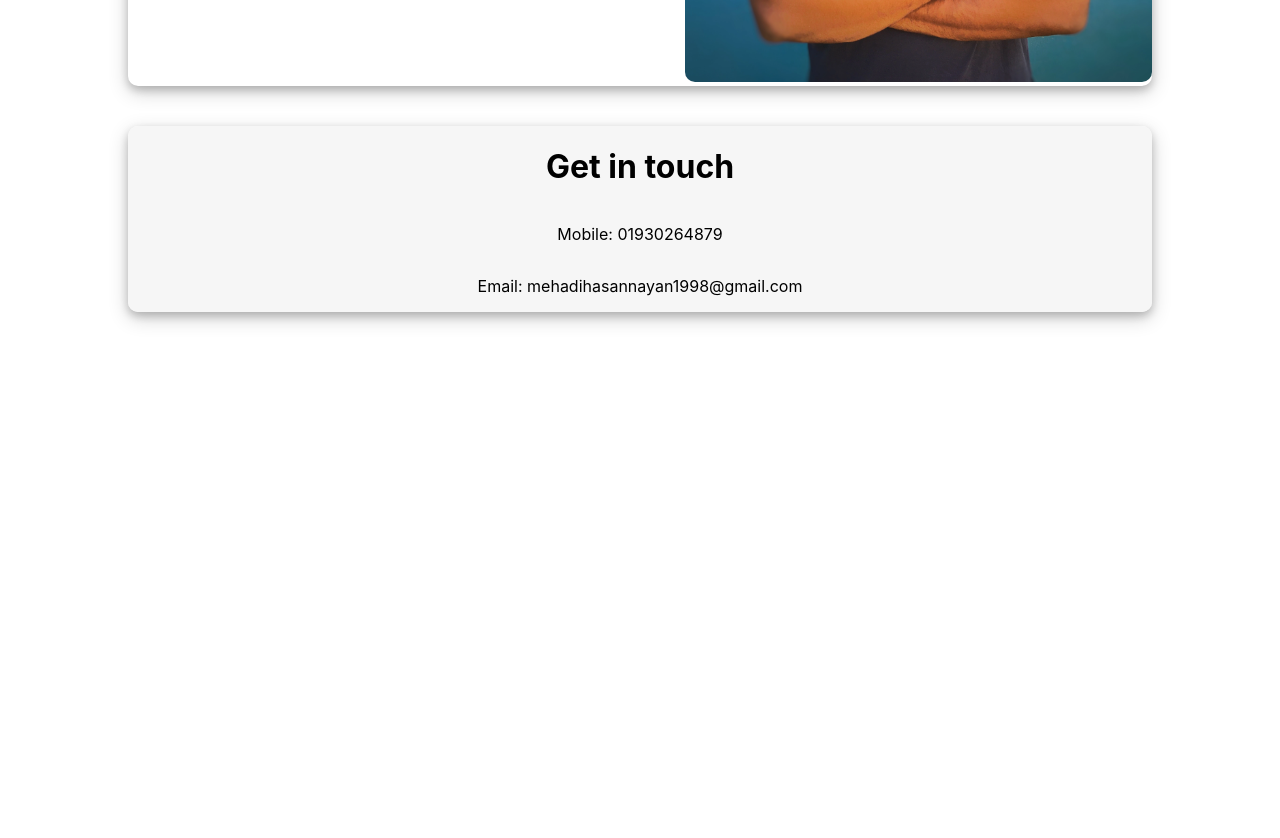
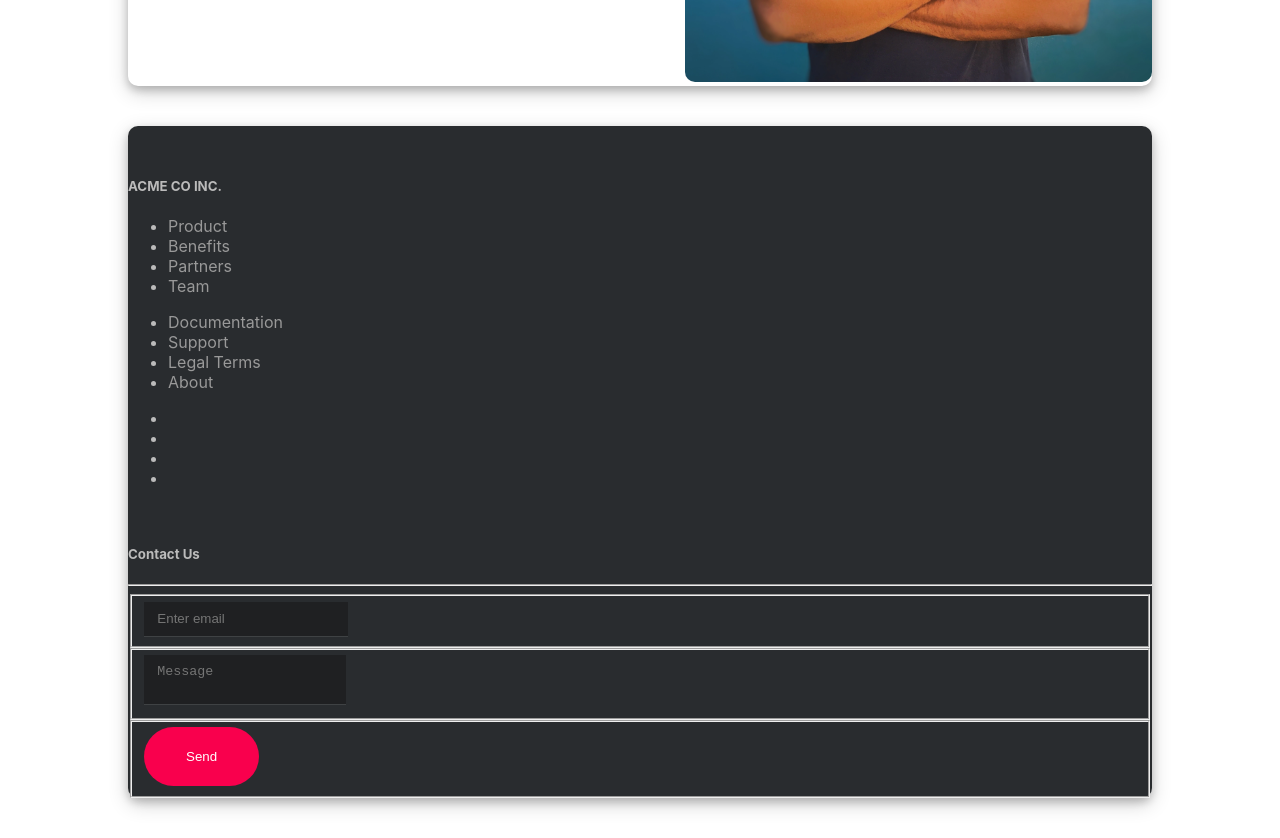
Before and after one commit to NAYANCSE27/resume, a React (Create React App) app: page / in a window 1280 px wide. Shown: the part 700-1538 px from the top of the page. Before the commit the page ends 1052 px from the top, so only its background shows below. Built offline with nearby package versions, Linux system fonts and the light colour scheme.

Commit message:
added footer to the project

```diff
--- a/src/footer/Footer.css
+++ b/src/footer/Footer.css
@@ -1,9 +1,37 @@
 .footer {
-  display: flex;
-  flex-direction: column;
-  align-items: center;
   box-shadow: 0 4px 8px 0 rgba(0, 0, 0, 0.2), 0 6px 20px 0 rgba(0, 0, 0, 0.19);
   border-radius: 10px;
   margin: 5vh 0;
   background-color: rgba(245, 245, 245, 0.863);
+  width: 100%;
+  padding-top: 30px;
+  background-color: #292c2f;
+  color: #bbb;
 }
+
+@import url(https://fonts.googleapis.com/css?family=Alegreya+Sans:300);
+
+/* Sticky footer style and color
+-------------------------------------------------- */
+.footer {
+}
+
+.footer a {
+  color: #999;
+  text-decoration:none;
+}
+
+.footer a:hover, footer a:focus {
+  color: #aaa;
+  text-decoration:none;
+  border-bottom:1px dotted #999;
+}
+
+.footer .form-control {
+    background-color: #1f2022;
+    box-shadow: 0 1px 0 0 rgba(255, 255, 255, 0.1);
+    border: none;
+    resize: none;
+    color: #d1d2d2;
+    padding: 0.7em 1em;
+}
--- a/src/footer/Footer.jsx
+++ b/src/footer/Footer.jsx
@@ -2,10 +2,56 @@ import "./Footer.css";
 
 function Footer() {
   return (
-    <div className="footer">
-      <h1>Get in touch</h1>
-      <p>Mobile: 01930264879</p>
-      <p>Email: mehadihasannayan1998@gmail.com</p>
+    <div class="footer">
+      <div class="container">
+        <div class="row">
+          <div class="col-md-5">
+            <h5><i class="fa fa-road"></i> ACME CO INC.</h5>
+            <div class="row">
+              <div class="col-6">
+                <ul class="list-unstyled">
+                  <li><a href="">Product</a></li>
+                  <li><a href="">Benefits</a></li>
+                  <li><a href="">Partners</a></li>
+                  <li><a href="">Team</a></li>
+                </ul>
+              </div>
+              <div class="col-6">
+                <ul class="list-unstyled">
+                  <li><a href="">Documentation</a></li>
+                  <li><a href="">Support</a></li>
+                  <li><a href="">Legal Terms</a></li>
+                  <li><a href="">About</a></li>
+                </ul>
+              </div>
+            </div>
+            <ul class="nav">
+              <li class="nav-item"><a href="" class="nav-link pl-0"><i class="fa fa-facebook fa-lg"></i></a></li>
+              <li class="nav-item"><a href="" class="nav-link"><i class="fa fa-twitter fa-lg"></i></a></li>
+              <li class="nav-item"><a href="" class="nav-link"><i class="fa fa-github fa-lg"></i></a></li>
+              <li class="nav-item"><a href="" class="nav-link"><i class="fa fa-instagram fa-lg"></i></a></li>
+            </ul>
+            <br/>
+          </div>
+          <div class="col-md-2">
+            <h5 class="text-md-right">Contact Us</h5>
+            <hr/>
+          </div>
+          <div class="col-md-5">
+            <form>
+              <fieldset class="form-group">
+                <input type="email" class="form-control" id="exampleInputEmail1" placeholder="Enter email" />
+              </fieldset>
+              <fieldset class="form-group">
+                <textarea class="form-control" id="exampleMessage" placeholder="Message"></textarea>
+              </fieldset>
+              <fieldset class="form-group text-xs-right">
+                <button type="button" class="btn btn-secondary-outline btn-lg">Send</button>
+              </fieldset>
+            </form>
+          </div>
+        </div>
+      </div>
     </div>
   );
 }
```
